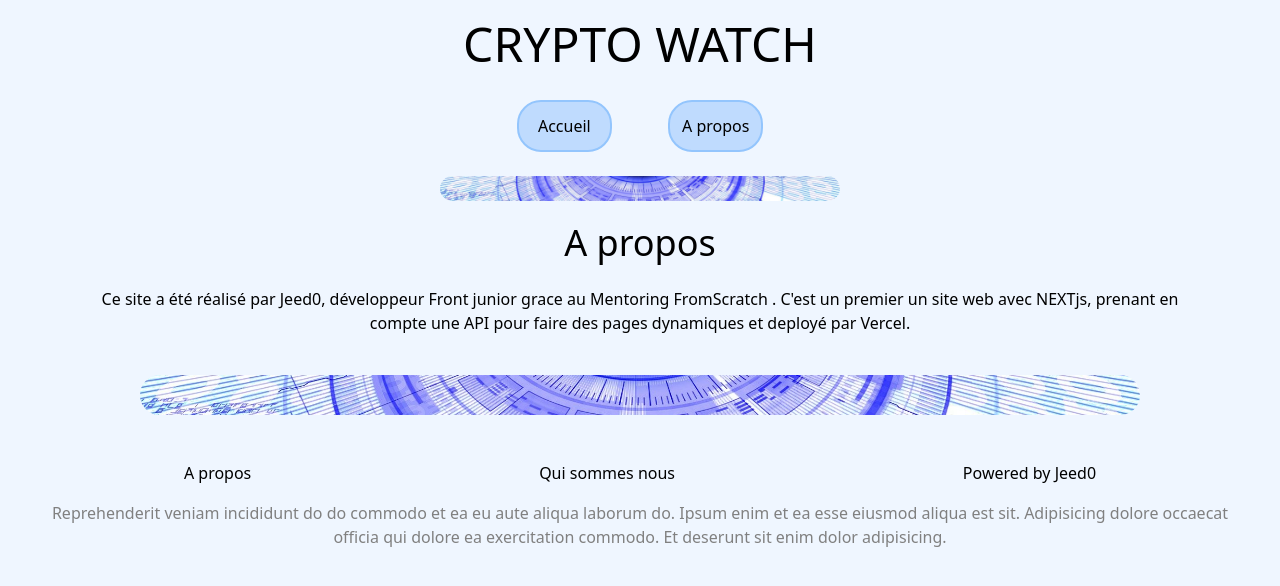
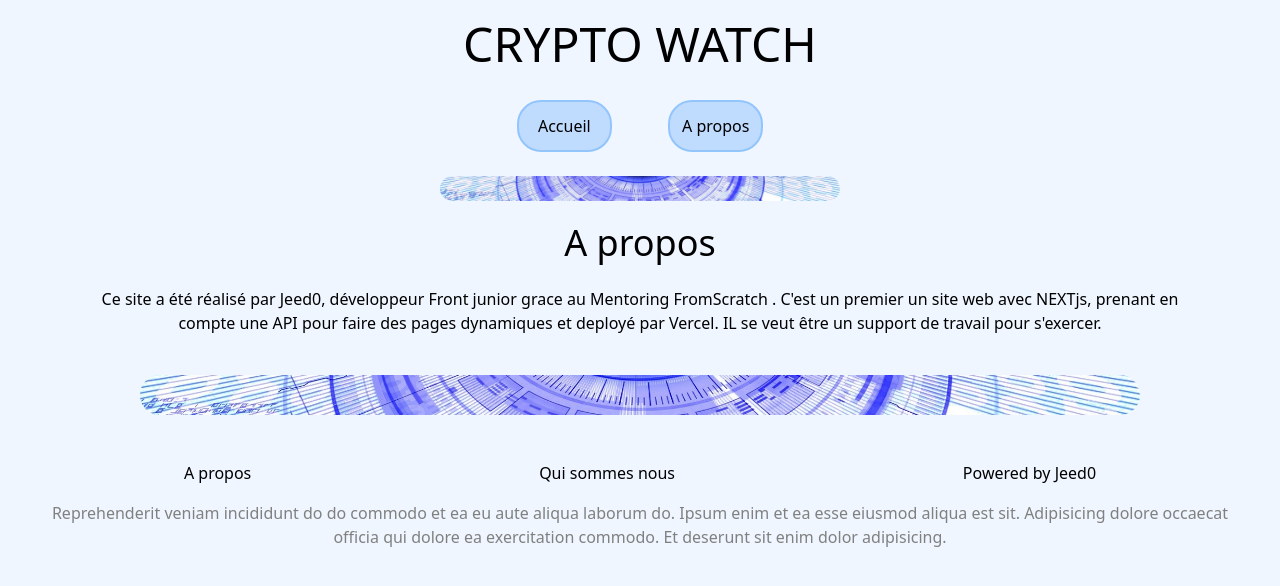
Before and after one commit to Jeed0/crypto-watch, a Next.js app: page /about in a window 1280 px wide. Shown: the top 586 px of the page. Built offline with nearby package versions, Linux system fonts and the light colour scheme.

Commit message:
texte about update

```diff
--- a/pages/about.js
+++ b/pages/about.js
@@ -7,7 +7,7 @@ export default function About() {
       <br/>
         <p>
             Ce site a été réalisé par Jeed0,  développeur Front junior grace au Mentoring FromScratch .
-            C'est un premier un site web avec NEXTjs, prenant en compte une API pour faire des pages dynamiques et deployé par Vercel.
+            C'est un premier un site web avec NEXTjs, prenant en compte une API pour faire des pages dynamiques et deployé par Vercel. IL se veut être un support de travail pour s'exercer.
         </p>
     </Layout>
   )
```
